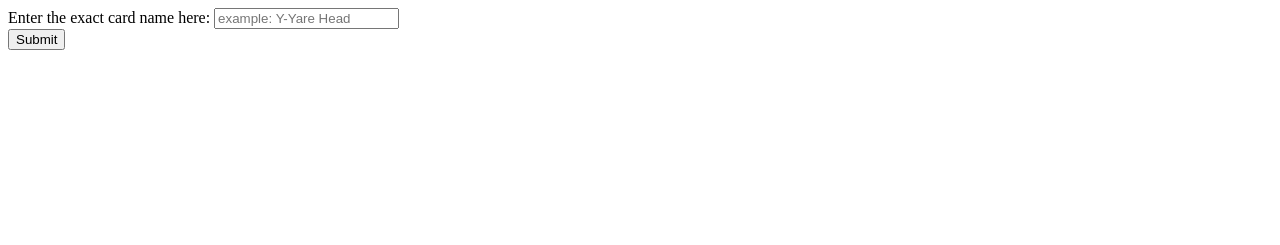
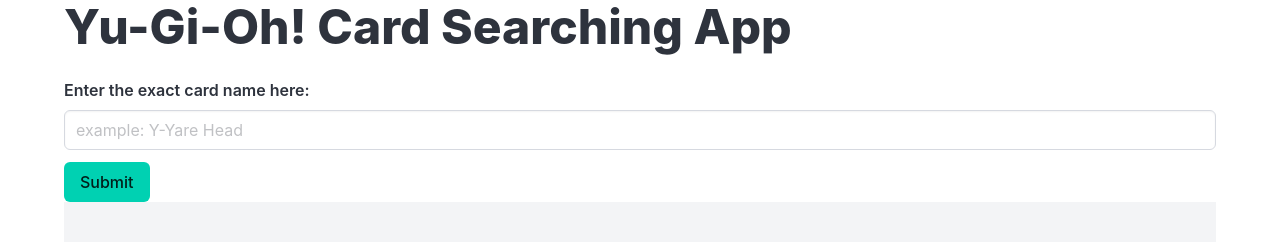
Before and after one commit to littl3fo0t/Yu-Gi-Oh-Card-App, a plain HTML site: page index.html in a window 1280 px wide. Drawn offline with nearby package versions, Linux system fonts and the light colour scheme.

Commit message:
Added css

```diff
--- a/index.html
+++ b/index.html
@@ -5,21 +5,30 @@
     <meta charset="UTF-8">
     <meta name="viewport" content="width=device-width, initial-scale=1.0">
     <title>Simple Yu-Gi-Oh! Crad Searching App</title>
+    <link rel="stylesheet" href="https://cdn.jsdelivr.net/npm/bulma@1.0.2/css/bulma.min.css">
 </head>
 
 <body>
+    <section class="is-center">
+        <div class="container">
+            <h1 class="title is-1">Yu-Gi-Oh! Card Searching App</h1>
+            <form>
+                <div class="field">
+                    <label for="cardName" class="label">Enter the exact card name here:</label>
+                    <div class="control">
+                        <input type="text" id="cardName" placeholder="example: Y-Yare Head" class="input">
+                    </div>
+                </div>
+                <div class="control">
+                    <button class="button is-primary" type="submit">Submit</button>
+                </div>
+            </form>
 
-    <form>
-        <div>
-            <label for="cardName">Enter the exact card name here:</label>
-            <input type="text" id="cardName" placeholder="example: Y-Yare Head">
+            <p></p>
+
+            <pre></pre>
         </div>
-        <button type="submit">Submit</button>
-    </form>
-
-    <p></p>
-
-    <pre></pre>
+    </section>
 
     <script>
         // Base YGOPRODeck API url
```
